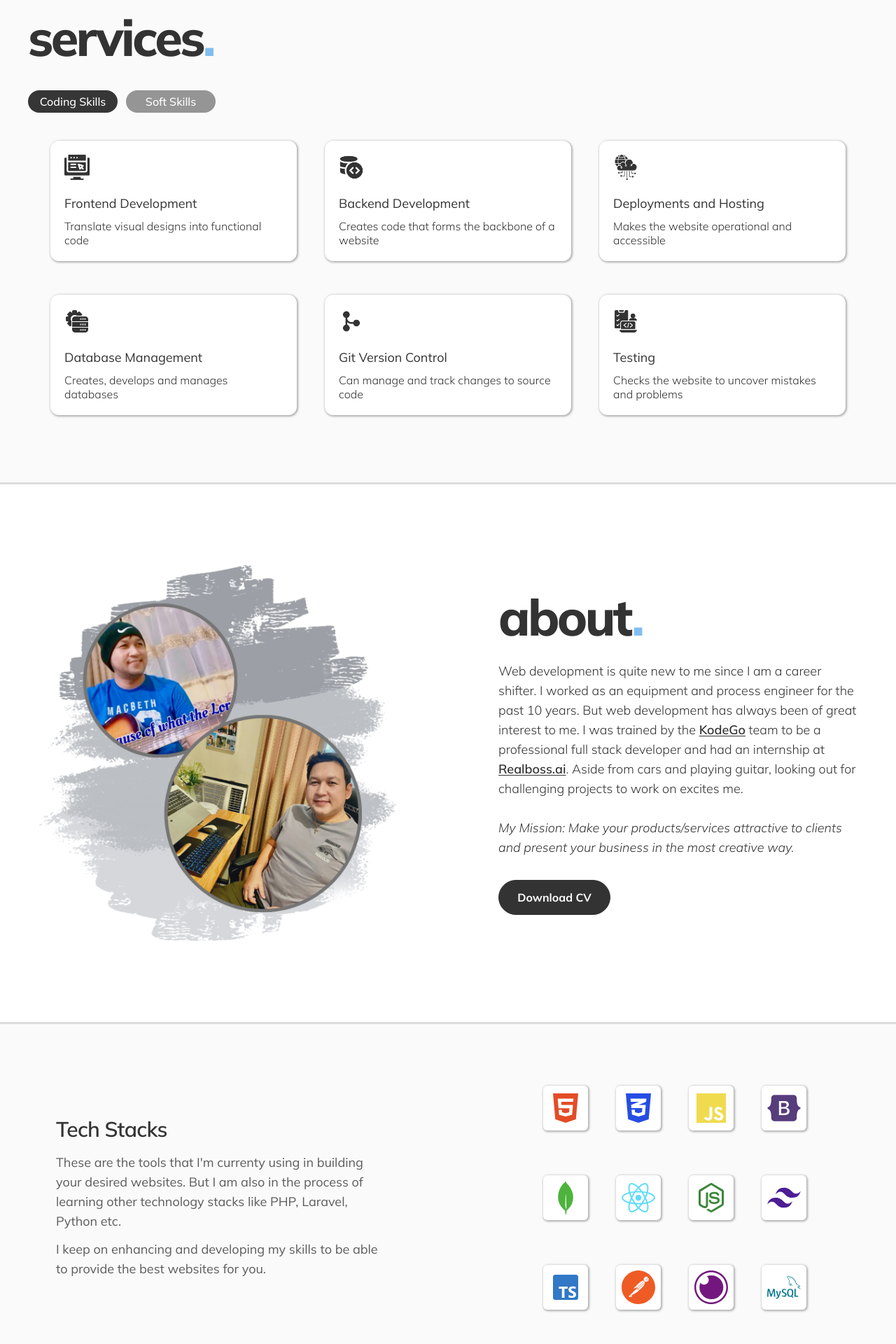
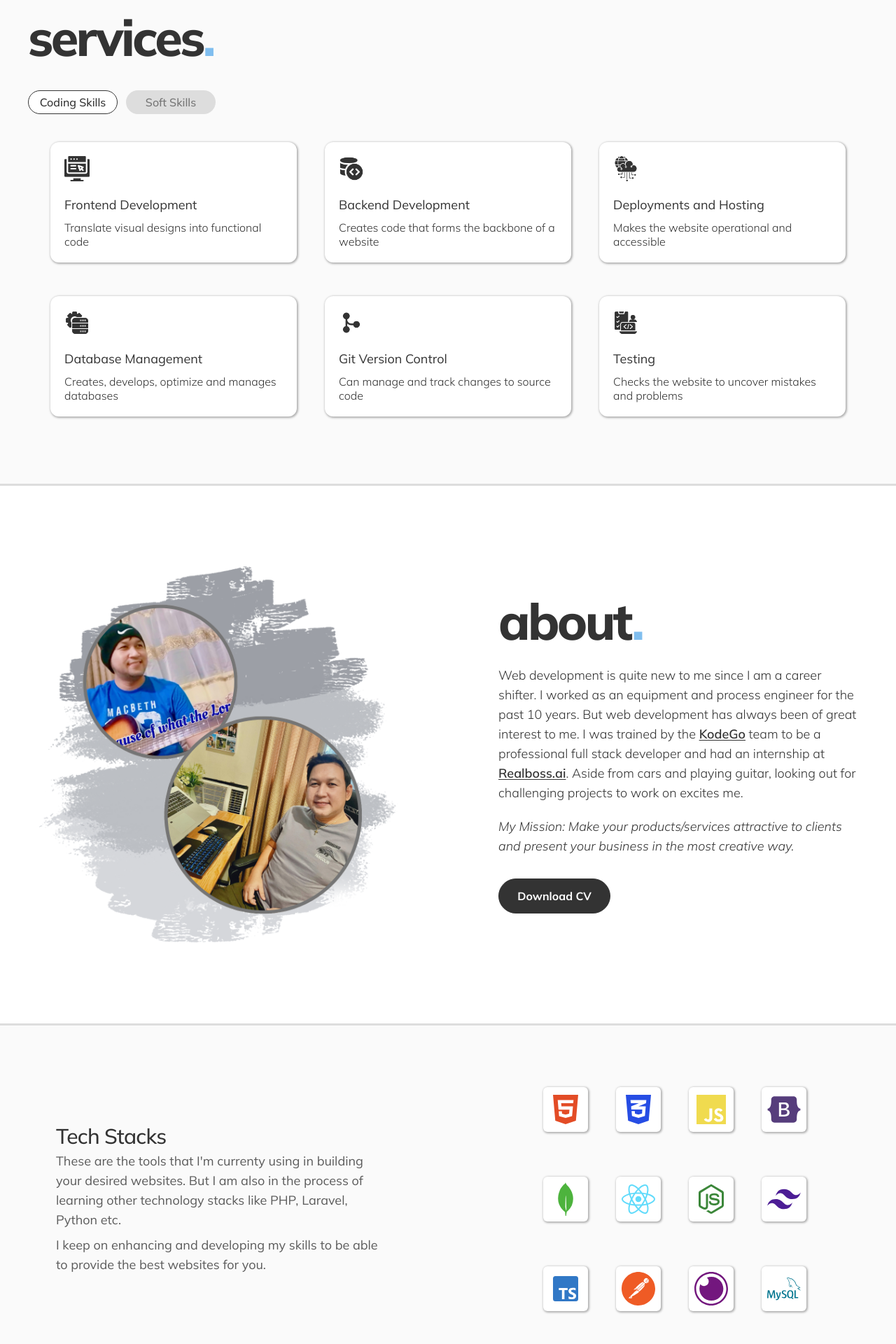
Before and after one commit to thygz/tj-portfolio, a React (Vite) app: page / in a window 1280 px wide. Shown: the part 840-2760 px from the top of the page at 70% size. Built offline with nearby package versions, Linux system fonts and the light colour scheme.

Commit message:
Change/add styles on each section

```diff
--- a/src/components/About.jsx
+++ b/src/components/About.jsx
@@ -50,7 +50,7 @@ const About = () => {
                         . Aside from cars and playing guitar, looking out for
                         challenging projects to work on excites me.
                     </p>
-                    <p className="font-light mt-8 lg:mt-7 text-[#333333] italic text-lg min-[500px]:text-xl lg:text-lg">
+                    <p className="font-light mt-5 lg:mt-5 text-[#333333] italic text-lg min-[500px]:text-xl lg:text-lg">
                         My Mission: Make your products/services attractive to
                         clients and present your business in the most creative
                         way.
@@ -64,17 +64,17 @@ const About = () => {
             </div>
             <div className="w-full py-[4.5rem] md:py-20 lg:py-[5.5rem] bg-[#fafafa] border-y-[3px] border-[#dddddd]">
                 <div className="max-w-7xl mx-auto px-8 sm:px-12 lg:px-10 xl:px-20 flex flex-col lg:flex-row gap-[4.5rem] min-[500px]:gap-20 md:gap-16 lg:gap-24 xl:gap-24 lg:justify-center lg:items-center">
-                    <div className="flex flex-col gap-3 flex-1">
-                        <h1 className="font-semibold text-[2.1rem] sm:text-3xl text-[#333333] tracking-tight">
+                    <div className="flex flex-col flex-1">
+                        <h1 className="font-medium text-[2.1rem] sm:text-3xl text-[#333333] tracking-tight">
                             Tech Stacks
                         </h1>
-                        <p className="text-lg min-[500px]:text-xl lg:text-lg text-[#333333] font-normal text-opacity-80 mt-1 min-[500px]:mt-3 lg:mt-1">
+                        <p className="text-lg min-[500px]:text-xl lg:text-lg text-[#333333] font-normal text-opacity-80 mt-2 min-[500px]:mt-3 lg:mt-1">
                             These are the tools that I'm currenty using in
                             building your desired websites. But I am also in the
                             process of learning other technology stacks like
                             PHP, Laravel, Python etc.
                         </p>
-                        <p className="text-lg min-[500px]:text-xl lg:text-lg text-[#333333] font-normal text-opacity-80">
+                        <p className="text-lg min-[500px]:text-xl lg:text-lg text-[#333333] font-normal text-opacity-80 mt-2">
                             I keep on enhancing and developing my skills to be
                             able to provide the best websites for you.
                         </p>
--- a/src/components/Contact.jsx
+++ b/src/components/Contact.jsx
@@ -39,7 +39,7 @@ const Contact = () => {
                 </h1>
                 <div className="max-w-7xl px-8 sm:px-12 lg:px-5 xl:px-10 pt-5 sm:pt-8 pb-24 lg:pb-28 mx-auto flex flex-col lg:flex-row gap-10 md:gap-10 lg:gap-10 xl:gap-28">
                     <div className="flex flex-col flex-1">
-                        <h1 className="font-semibold text-3xl text-[#333333]">
+                        <h1 className="font-medium text-3xl text-[#333333]">
                             Get in touch
                         </h1>
                         <p className="text-[#333333] text-lg min-[500px]:text-xl lg:text-lg font-light mt-2">
--- a/src/components/Hero.jsx
+++ b/src/components/Hero.jsx
@@ -15,7 +15,7 @@ const Hero = () => {
                     <p className="relative text-[3.1rem] sm:text-7xl lg:text-6xl xl:text-7xl font-extrabold text-[#333333] tracking-tighter">
                         Teejay Villaluz
                     </p>
-                    <p className="text-[1.37rem] min-[410px]:text-[1.45rem] md:text-2xl lg:max-w-xl font-light text-[#757575] mt-2 sm:mt-4 lg:mt-3 xl:mt-5">
+                    <p className="text-[1.3rem] min-[410px]:text-[1.35rem] md:text-2xl lg:max-w-xl font-light text-[#757575] mt-2 sm:mt-4 lg:mt-3 xl:mt-5">
                         An Equipment/Process Engineer that codes!
                     </p>
                     <p className="lg:max-w-md xl:max-w-lg text-lg min-[500px]:text-xl lg:text-lg mt-5 min-[500px]:mt-7 lg:mt-5 font-light text-[#333333]">
@@ -44,7 +44,7 @@ const Hero = () => {
                     transition={{ duration: 1, delay: 0.5 }}
                     src={tjImage}
                     alt="tj-image"
-                    className="min-[390px]:w-[24rem] min-[410px]:w-[25em] min-[425px]:w-[26rem] min-[500px]:w-[27rem] sm:w-[34rem] lg:w-[33rem] xl:w-[34rem] z-10 px-8 md:px-9 lg:px-0"
+                    className="min-[390px]:w-[25rem] min-[410px]:w-[26rem] min-[425px]:w-[27rem] sm:w-[34rem] lg:w-[30rem] xl:w-[34rem] z-10 px-8 md:px-9 lg:px-0"
                 />
                 {/* <motion.div
                     initial={{ x: 100, opacity: 0 }}
--- a/src/components/Project.jsx
+++ b/src/components/Project.jsx
@@ -56,7 +56,7 @@ const Project = () => {
                             />
                         </Link>
                         <div className="flex flex-col flex-1 pb-0">
-                            <h1 className="text-[#333333] text-[2rem] font-light tracking-tight">
+                            <h1 className="text-[#333333] text-[2rem] font-light tracking-normal">
                                 {details.title}
                             </h1>
                             <div className="mt-2 sm:mt-4 lg:mt-2">
--- a/src/components/Skills.jsx
+++ b/src/components/Skills.jsx
@@ -36,7 +36,7 @@ const Skills = () => {
         {
             icon: `${database}`,
             title: 'Database Management',
-            description: 'Creates, develops and manages databases',
+            description: 'Creates, develops, optimize and manages databases',
         },
         {
             icon: `${git}`,
@@ -101,8 +101,8 @@ const Skills = () => {
                             key={index}
                             className={`font-medium text-base min-[500px]:text-lg lg:text-base ${
                                 skills === services
-                                    ? 'text-[#ffffff] bg-[#363636] py-1 w-[8.8rem] lg:w-32 rounded-full'
-                                    : 'text-[#ffffff] bg-[#959595] rounded-full hover:text-[#ffffff] hover:bg-[#757575] py-1 w-[8.8rem] lg:w-32'
+                                    ? 'text-[#333333] bg-[#ffffff] border border-[#363636] py-1 w-[8.8rem] lg:w-32 rounded-full'
+                                    : 'text-[#757575] bg-[#dddddd] rounded-full hover:text-[#ffffff] hover:bg-[#959595] py-1 w-[8.8rem] lg:w-32'
                             }`}
                             onClick={() => setServices(skills)}
                         >
@@ -111,7 +111,7 @@ const Skills = () => {
                     ))}
                 </div>
                 {services === 'Coding Skills' && (
-                    <div className="flex flex-wrap justify-center items-center gap-y-5 gap-x-3 sm:gap-y-16 min-[410px]:gap-x-6 lg:gap-y-12 lg:gap-x-6 xl:gap-x-10 mt-10 sm:mt-14 lg:mt-10">
+                    <div className="flex flex-wrap justify-center items-center gap-y-10 gap-x-3 sm:gap-y-16 min-[410px]:gap-x-6 lg:gap-y-12 lg:gap-x-6 xl:gap-x-10 mt-10 sm:mt-14 lg:mt-10">
                         {codingSkillsContent.map((skills, index) => (
                             <div
                                 key={index}
@@ -121,13 +121,13 @@ const Skills = () => {
                                     <img
                                         src={skills.icon}
                                         alt="icon"
-                                        className="w-8 min-[520px]:w-8 xl:w-9"
+                                        className="w-9 min-[520px]:w-10 lg:w-9"
                                     />
                                     <div>
-                                        <h1 className="text-lg min-[500px]:text-xl lg:text-lg font-normal text-[#333333] mt-5">
+                                        <h1 className="text-lg min-[500px]:text-xl lg:text-lg font-normal text-[#333333] mt-4 sm:mt-6 lg:mt-5">
                                             {skills.title}
                                         </h1>
-                                        <p className="mt-2 lg:mt-2 text-base min-[500px]:text-lg lg:text-base text-[#333333] font-light leading-6 lg:leading-5">
+                                        <p className="mt-1 sm:mt-3 lg:mt-2 text-base min-[500px]:text-lg lg:text-base text-[#333333] font-light leading-6 lg:leading-5">
                                             {skills.description}
                                         </p>
                                     </div>
@@ -137,7 +137,7 @@ const Skills = () => {
                     </div>
                 )}
                 {services === 'Soft Skills' && (
-                    <div className="flex flex-wrap justify-center items-center gap-y-5 gap-x-3 sm:gap-y-16 min-[410px]:gap-x-6 lg:gap-y-12 lg:gap-x-6 xl:gap-x-10 mt-10 sm:mt-14 lg:mt-10">
+                    <div className="flex flex-wrap justify-center items-center gap-y-10 gap-x-3 sm:gap-y-16 min-[410px]:gap-x-6 lg:gap-y-12 lg:gap-x-6 xl:gap-x-10 mt-10 sm:mt-14 lg:mt-10">
                         {softSkillsContent.map((skills, index) => (
                             <div
                                 key={index}
@@ -147,13 +147,13 @@ const Skills = () => {
                                     <img
                                         src={skills.icon}
                                         alt="icon"
-                                        className="w-8 min-[520px]:w-8 xl:w-9"
+                                        className="w-9 min-[520px]:w-10 lg:w-9"
                                     />
                                     <div>
-                                        <h1 className="text-lg min-[500px]:text-xl lg:text-lg font-normal text-[#333333] mt-5">
+                                        <h1 className="text-lg min-[500px]:text-xl lg:text-lg font-normal text-[#333333] mt-4 sm:mt-6 lg:mt-5">
                                             {skills.title}
                                         </h1>
-                                        <p className="mt-2 lg:mt-2 text-base min-[500px]:text-lg lg:text-base text-[#333333] font-light leading-6 lg:leading-5">
+                                        <p className="mt-1 sm:mt-3 lg:mt-2 text-base min-[500px]:text-lg lg:text-base text-[#333333] font-light leading-6 lg:leading-5">
                                             {skills.description}
                                         </p>
                                     </div>
```
